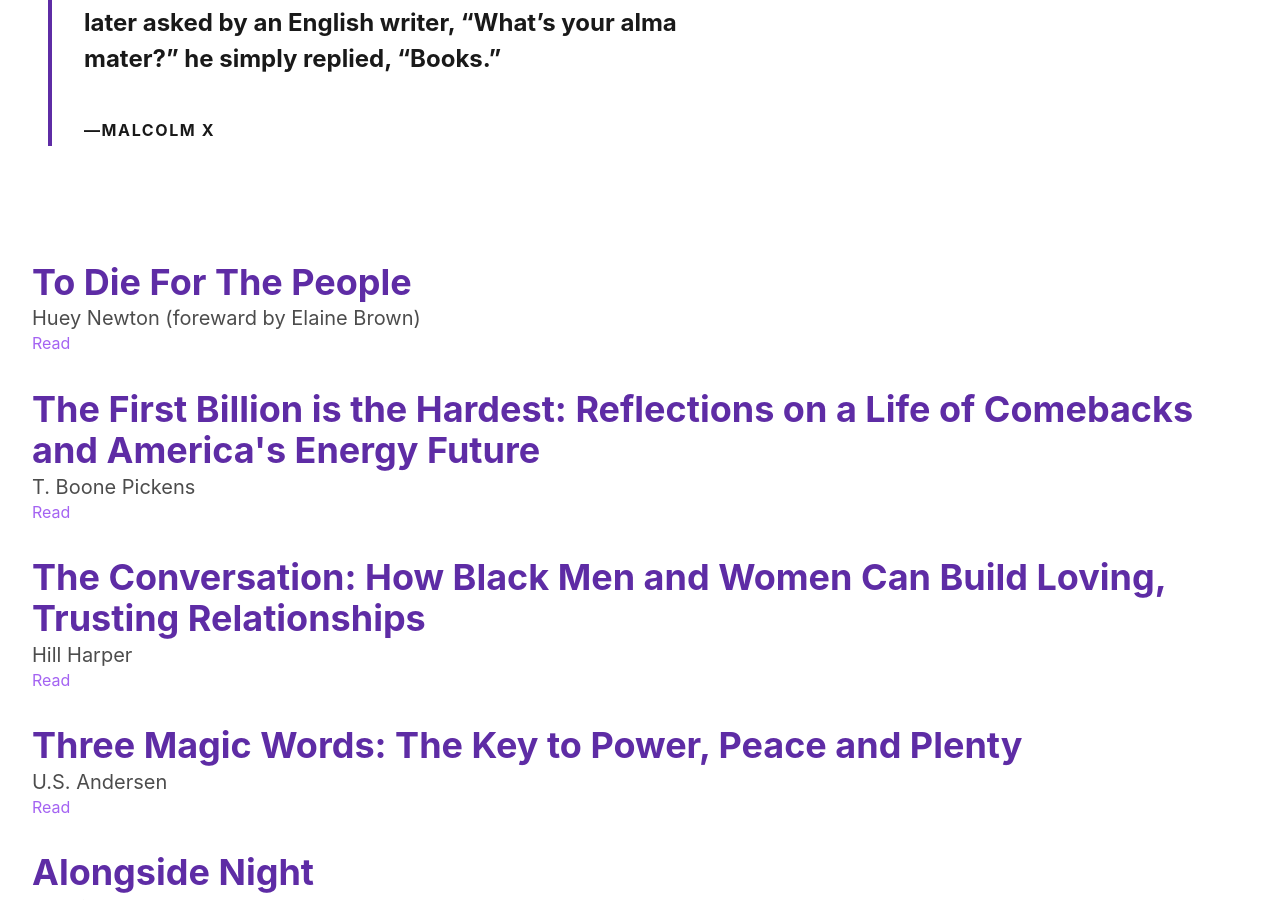
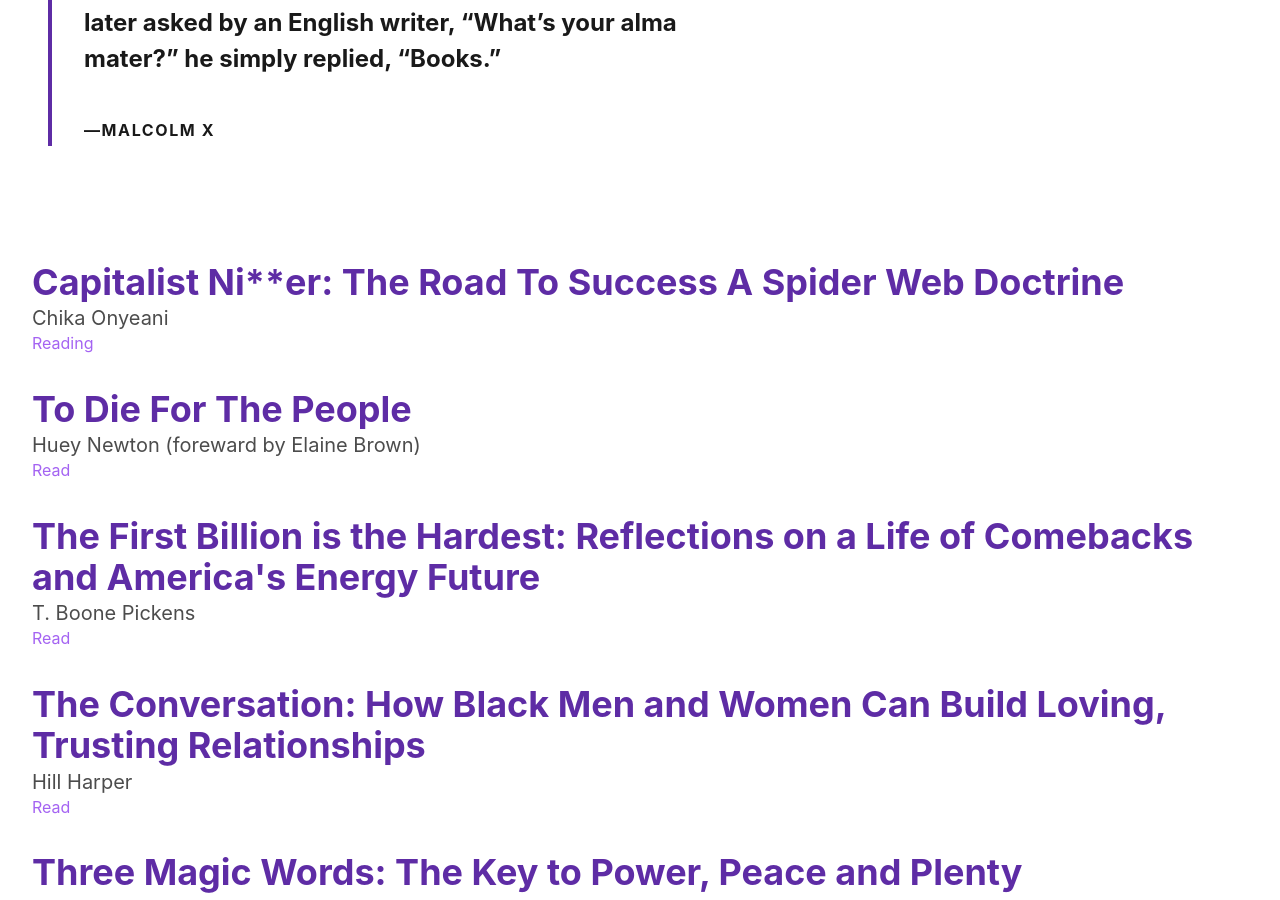
Before and after one commit to bennettchidoro/bc3209.github.io, a Jekyll site: the page built from _pages/books.html, in a window 1280 px wide and 900 px high, scrolled down 744 px. Built offline with Jekyll 4.4.1, drawn with Linux system fonts in a browser that asks for light colours; nearby versions of some CDN libraries.

Commit message:
feat: add new book

```diff
--- a/_data/books.json
+++ b/_data/books.json
@@ -1,4 +1,9 @@
 [
+  {
+    "title": "Capitalist Ni**er: The Road To Success A Spider Web Doctrine",
+    "author": "Chika Onyeani",
+    "status": "Reading",
+  },
   {
   "title": "To Die For The People",
   "author": "Huey Newton (foreward by Elaine Brown)",
```
